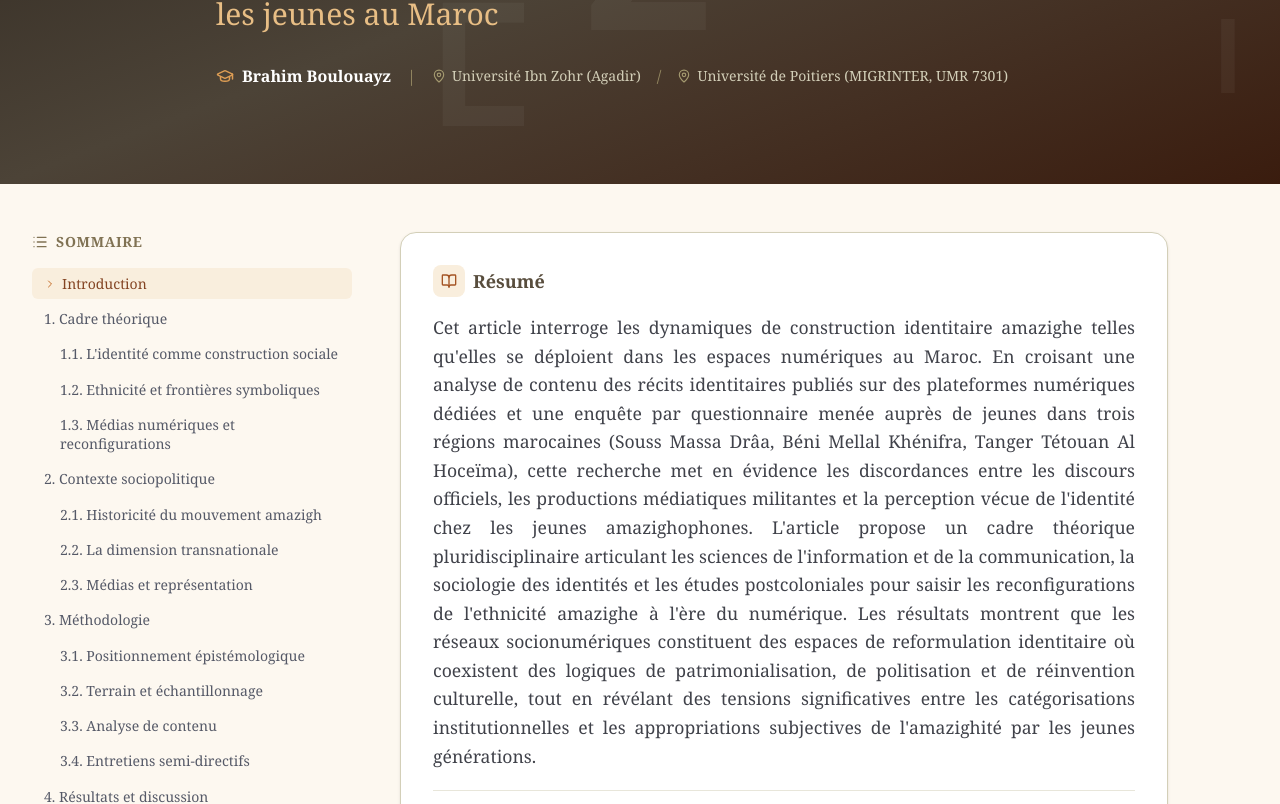
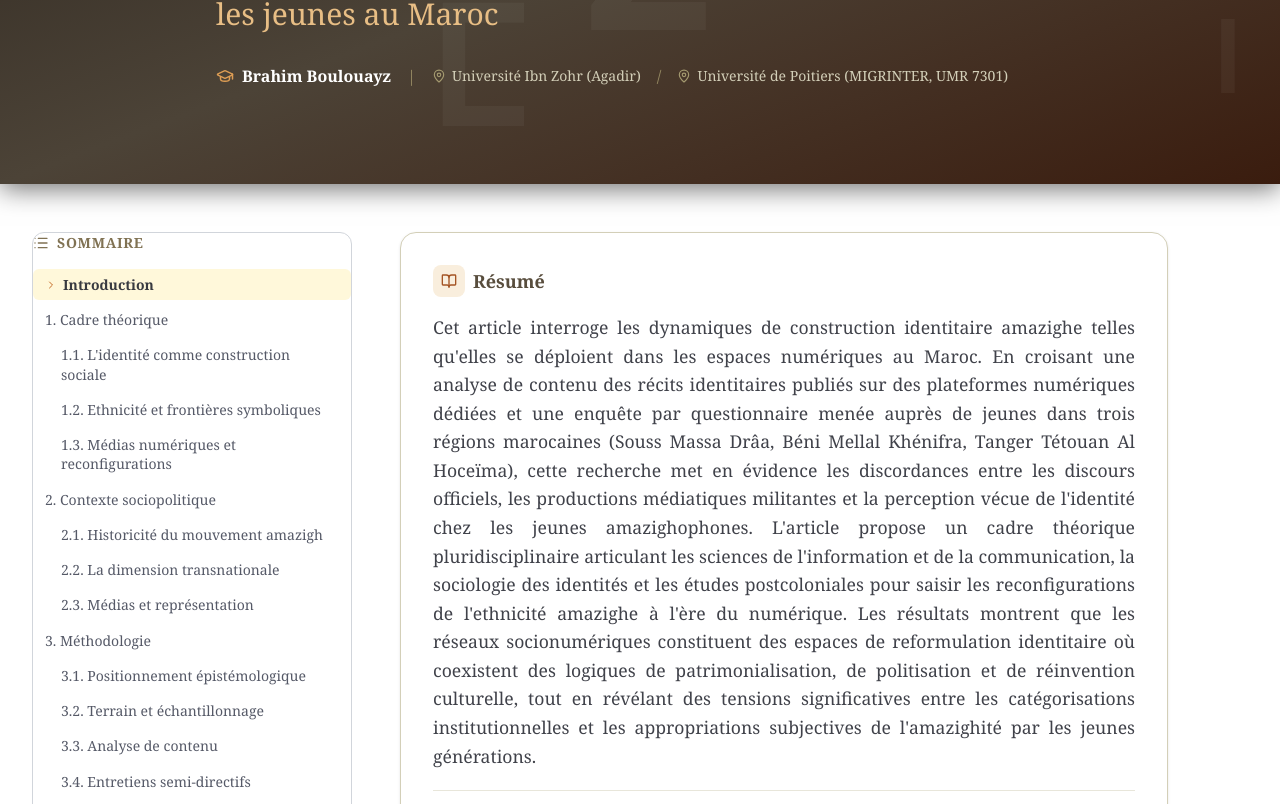
Before and after one commit to minooxblog-ux/identite-ethnicite-amazighes, a React (Vite) app: page / in a window 1280 px wide. Shown: the part 296-1100 px from the top of the page. Built offline with nearby package versions, Linux system fonts and the light colour scheme.

Commit message:
full high-contrast dark mode polish + system preference detection

```diff
--- a/src/App.tsx
+++ b/src/App.tsx
@@ -49,7 +49,7 @@ function App() {
   };
 
   return (
-    <div className="min-h-screen bg-amazigh-50 text-ink-900 dark:bg-ink-950 dark:text-ink-100" lang="fr">
+    <div className="min-h-screen bg-surface text-default dark:bg-ink-950 dark:text-default" lang="fr">
       {/* Hidden content for SEO */}
       <div style={{ display: 'none' }}>
         Identité et ethnicité amazighes à l'ère des réseaux numériques — B. Boulouayz
@@ -61,7 +61,7 @@ function App() {
       <div className="reading-progress" style={{ width: `${progress}%` }} />
 
       {/* Hero Header */}
-      <header className="relative overflow-hidden bg-gradient-to-br from-earth-950 via-earth-900 to-amazigh-950 dark:from-ink-950 dark:via-ink-900 dark:to-ink-800 text-white dark:text-amber-100">
+      <header className="relative overflow-hidden bg-gradient-to-br from-earth-950 via-earth-900 to-amazigh-950 dark:from-ink-950 dark:via-ink-900 dark:to-ink-900 text-white dark:text-amber-100" style={{ boxShadow: '0 5px 25px rgba(0,0,0,0.55)' }}>
         {/* Decorative Tifinagh pattern */}
         <div className="absolute inset-0 opacity-[0.04] select-none pointer-events-none" aria-hidden="true">
           <div className="absolute top-10 left-10 text-[12rem] font-bold leading-none">ⵣ</div>
--- a/src/components/TableOfContents.tsx
+++ b/src/components/TableOfContents.tsx
@@ -18,7 +18,7 @@ export const TableOfContents: React.FC = () => {
   };
 
   const TocContent = () => (
-    <div className="p-6 lg:p-0 overflow-y-auto h-full lg:h-auto">
+      <div className="p-6 lg:p-0 overflow-y-auto h-full lg:h-auto bg-surface dark:bg-ink-950 border border-default rounded-xl">
       <h2 className="text-sm font-bold uppercase tracking-wider text-earth-600 dark:text-earth-400 mb-4 flex items-center gap-2">
         <List size={16} />
         Sommaire
@@ -32,10 +32,9 @@ export const TableOfContents: React.FC = () => {
                 item.level === 1 ? 'pl-7' : ''
               } ${
                 activeId === item.id
-                  ? 'bg-amazigh-100 dark:bg-ink-700 text-amazigh-800 dark:text-ink-200 font-medium'
-                  : 'text-ink-600 dark:text-ink-300 hover:text-amazigh-700 dark:hover:text-amazigh-300 hover:bg-amazigh-50 dark:hover:bg-ink-800'
-              }`}
-            >
+                  ? 'bg-amber-200/30 dark:bg-amber-400/25 text-ink-900 dark:text-ink-100 font-semibold'
+                  : 'text-ink-600 dark:text-ink-300 hover:text-amber-200 dark:hover:text-amber-100 hover:bg-gray-100 dark:hover:bg-ink-800'
+              }`}            >
               {activeId === item.id && (
                 <ChevronRight size={12} className="text-amazigh-600 dark:text-amazigh-400 shrink-0" />
               )}
@@ -71,7 +70,7 @@ export const TableOfContents: React.FC = () => {
       {/* Overlay for mobile */}
       {isOpen && (
         <div
-          className="fixed inset-0 bg-black/30 z-40 lg:hidden"
+          className="fixed inset-0 bg-black/40 z-40 lg:hidden"
           onClick={() => setIsOpen(false)}
         />
       )}
--- a/src/contexts/ThemeContext.tsx
+++ b/src/contexts/ThemeContext.tsx
@@ -20,7 +20,12 @@ export const useTheme = () => {
 export const ThemeProvider: React.FC<{ children: React.ReactNode }> = ({ children }) => {
   const [theme, setTheme] = useState<Theme>(() => {
     if (typeof window !== 'undefined') {
-      return (localStorage.getItem('theme') as Theme) || 'light';
+      const saved = localStorage.getItem('theme') as Theme | null;
+      if (saved === 'dark' || saved === 'light') {
+        return saved;
+      }
+      const systemDark = window.matchMedia('(prefers-color-scheme: dark)').matches;
+      return systemDark ? 'dark' : 'light';
     }
     return 'light';
   });
--- a/src/index.css
+++ b/src/index.css
@@ -117,7 +117,44 @@ body {
   font-family: 'Georgia', 'Times New Roman', 'Noto Serif', serif;
   -webkit-font-smoothing: antialiased;
   -moz-osx-font-smoothing: grayscale;
+  color: var(--text-color, #1f2937);
+  background-color: var(--bg-color, #f7f7f8);
 }
+
+:root {
+  --bg-color: #f7f7f8;
+  --surface: #ffffff;
+  --text-color: #111827;
+  --muted: #6b7280;
+  --border: #d1d5db;
+  --accent: #d48534;
+}
+
+.dark {
+  --bg-color: #05060a;
+  --surface: #0d111a;
+  --text-color: #e5e7eb;
+  --muted: #9ca3af;
+  --border: #334155;
+  --accent: #ffc766;
+}
+
+.bg-surface {
+  background-color: var(--surface);
+}
+
+.text-default {
+  color: var(--text-color);
+}
+
+.text-muted {
+  color: var(--muted);
+}
+
+.border-default {
+  border-color: var(--border);
+}
+
 
 .animate-fade-in-up {
   animation: fadeInUp 0.7s ease-out both;
```
